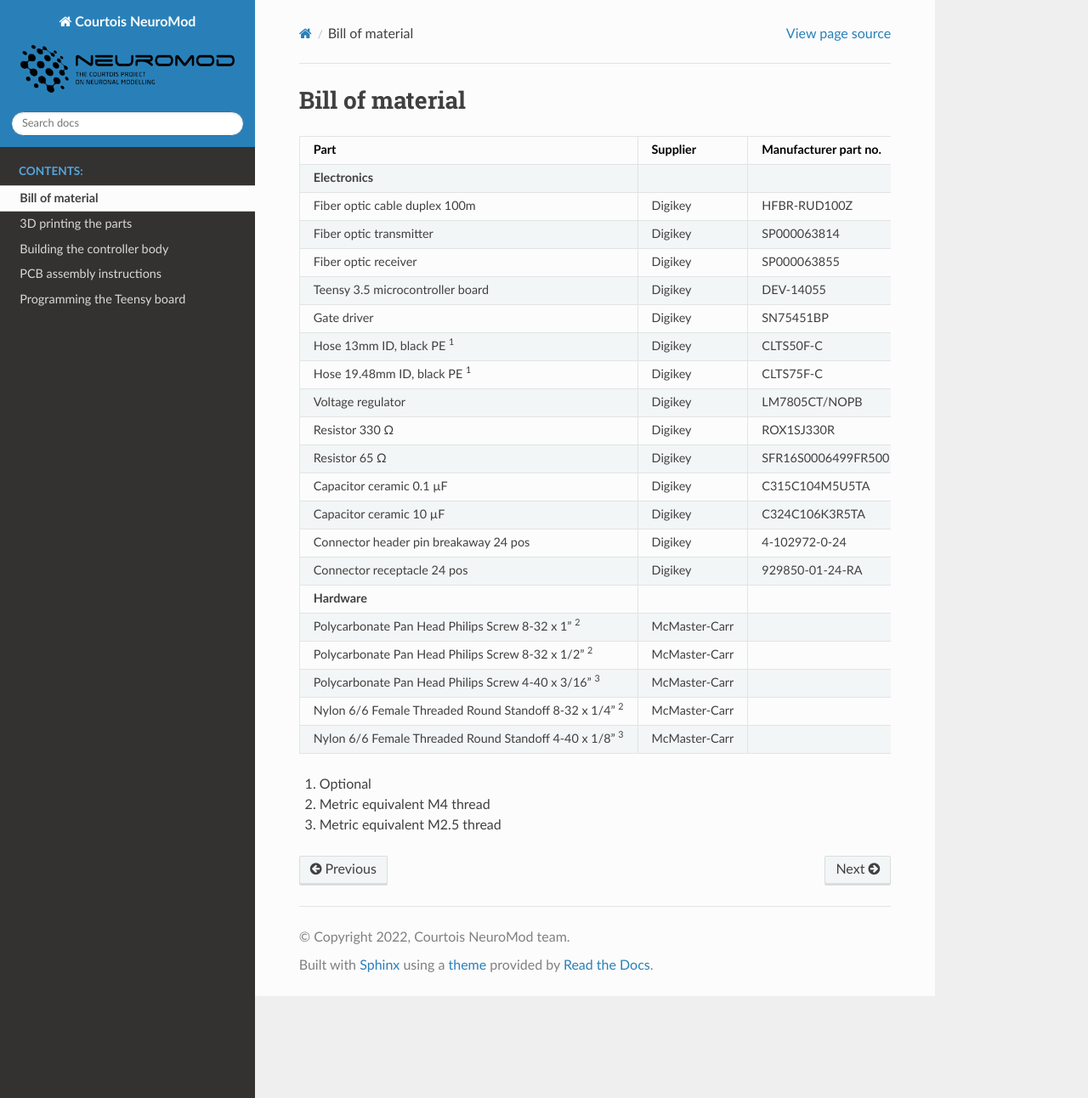
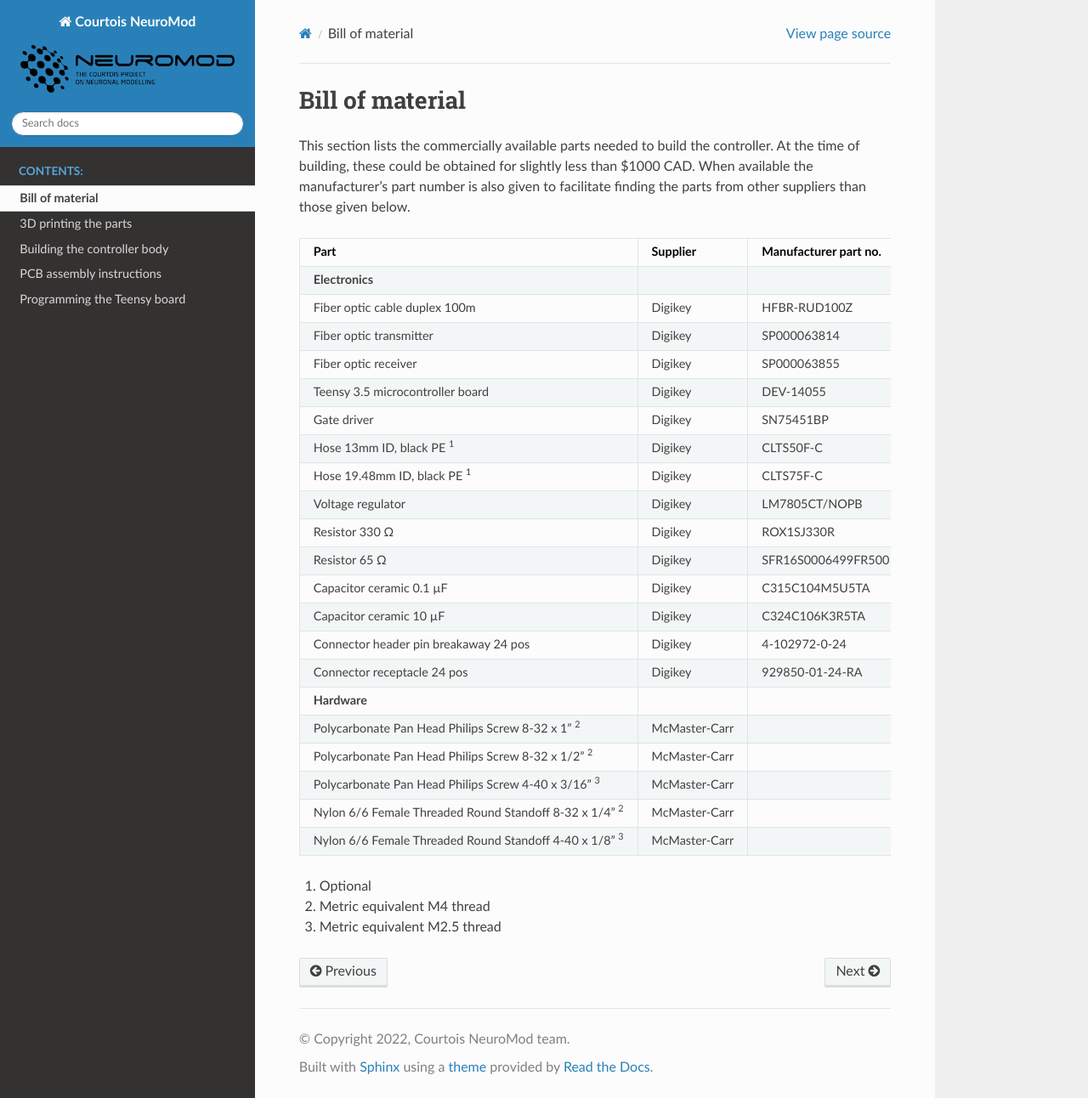
Before and after one commit to courtois-neuromod/controller, a Sphinx documentation site: the page built from source/BOM.md, in a window 1280 px wide and 1292 px high. Shown: the whole window at 85% size. Built offline with Sphinx 7.4.7 and the Read the Docs theme 2.0.0, drawn with Linux system fonts in a browser that asks for light colours.

Commit message:
Add BOM descr paragraph

```diff
--- a/source/BOM.md
+++ b/source/BOM.md
@@ -1,4 +1,6 @@
 # Bill of material
+
+This section lists the commercially available parts needed to build the controller. At the time of building, these could be obtained for slightly less than $1000 CAD. When available the manufacturer's part number is also given to facilitate finding the parts from other suppliers than those given below.
 
 Part | Supplier | Manufacturer part no. | Supplier part no. | Qty
 -----|----------|-----------------------|-------------------|-
```
